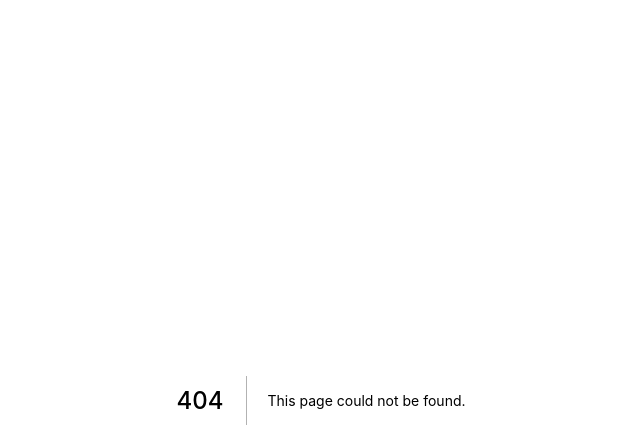
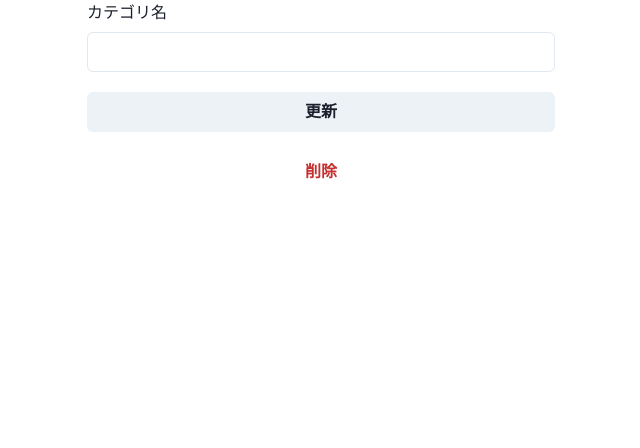
Before and after one commit to mk-0A0/blog-app, a Next.js app in the folder frontend/: page /post/category/1 in a window 1280 px wide. Before the commit this address had no page. Shown: the top 448 px of the page, without its empty margins (319-959 px from the left). Built offline with nearby package versions, Linux system fonts and the light colour scheme.

Commit message:
🎉create category edit page

```diff
--- /dev/null
+++ b/frontend/src/pages/post/category/[category_uuid]/index.tsx
@@ -0,0 +1,28 @@
+import {
+  Button,
+  Container,
+  FormControl,
+  FormLabel,
+  Input,
+  VStack,
+} from '@chakra-ui/react'
+import { NextPage } from 'next'
+
+const CategoryDetail: NextPage = () => {
+  return (
+    <Container maxW={500} w={'full'} mx={'auto'}>
+      <VStack gap={5}>
+        <FormControl>
+          <FormLabel>カテゴリ名</FormLabel>
+          <Input />
+        </FormControl>
+        <Button w={'full'}>更新</Button>
+        <Button w={'full'} variant={'ghost'} colorScheme={'red'}>
+          削除
+        </Button>
+      </VStack>
+    </Container>
+  )
+}
+
+export default CategoryDetail
```
Also changed, not shown: frontend/src/pages/post/category/index.tsx (+16 -1 lines).
